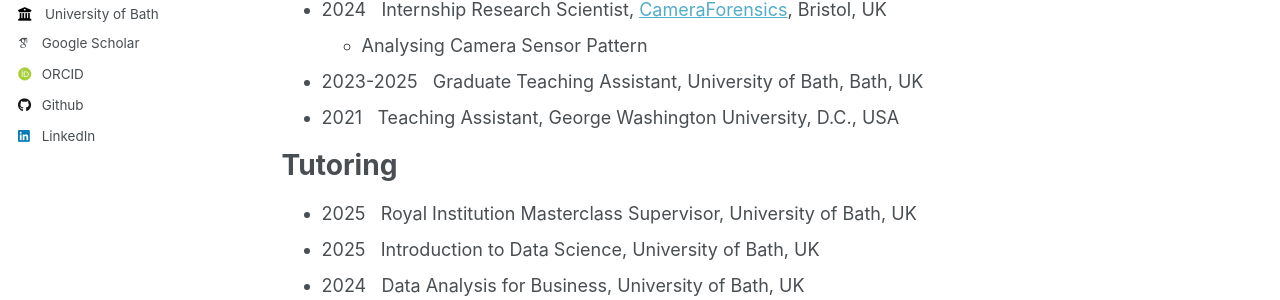
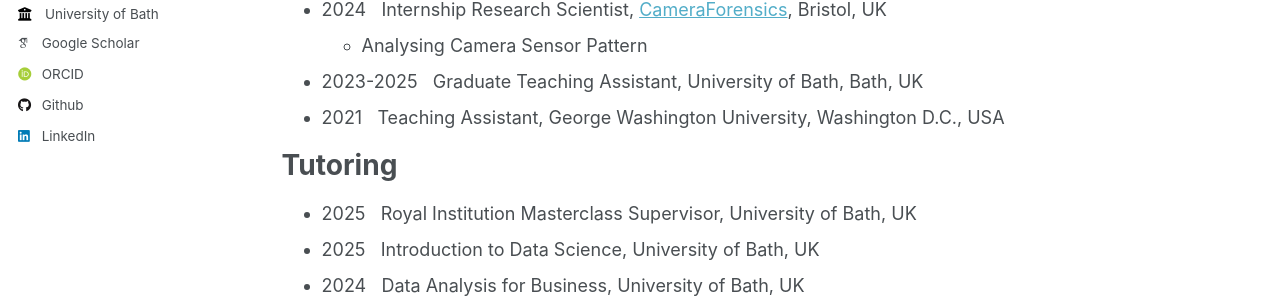
Before and after one commit to xinlet/xinlet.github.io, a Jekyll site: the page built from _pages/cv.md, in a window 1280 px wide and 900 px high. Shown: the part 345-645 px from the top of the window. Built offline with Jekyll 4.4.1, drawn with Linux system fonts in a browser that asks for light colours; some web fonts are replaced.

Commit message:
Update cv.md

```diff
--- a/_pages/cv.md
+++ b/_pages/cv.md
@@ -22,7 +22,7 @@ Work Experience
 * 2024 &nbsp; Internship Research Scientist, [CameraForensics](https://www.cameraforensics.com/), Bristol, UK
   * Analysing Camera Sensor Pattern
 * 2023-2025 &nbsp; Graduate Teaching Assistant, University of Bath, Bath, UK
-* 2021 &nbsp; Teaching Assistant, George Washington University, D.C., USA
+* 2021 &nbsp; Teaching Assistant, George Washington University, Washington D.C., USA
 
 Tutoring
 ======
```
